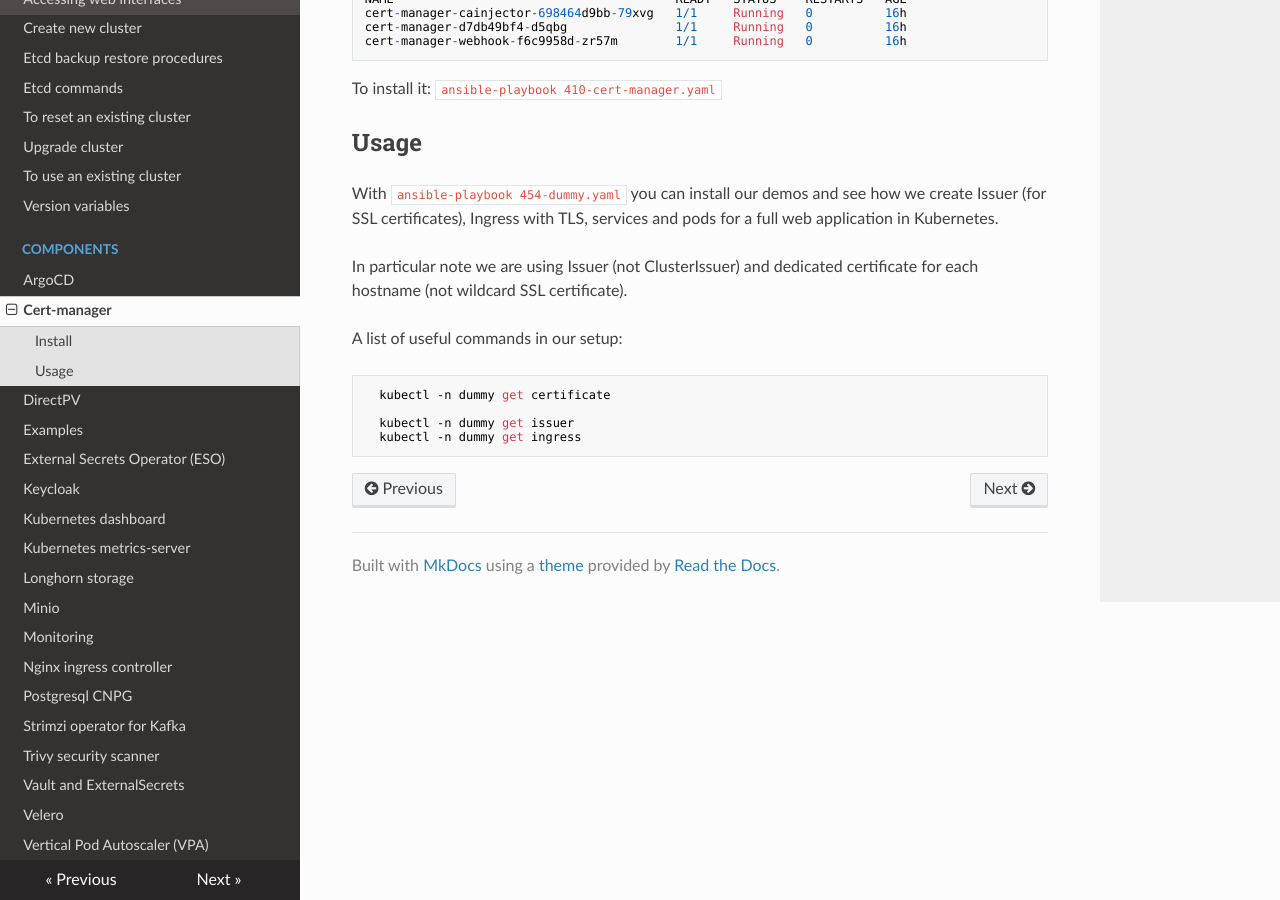
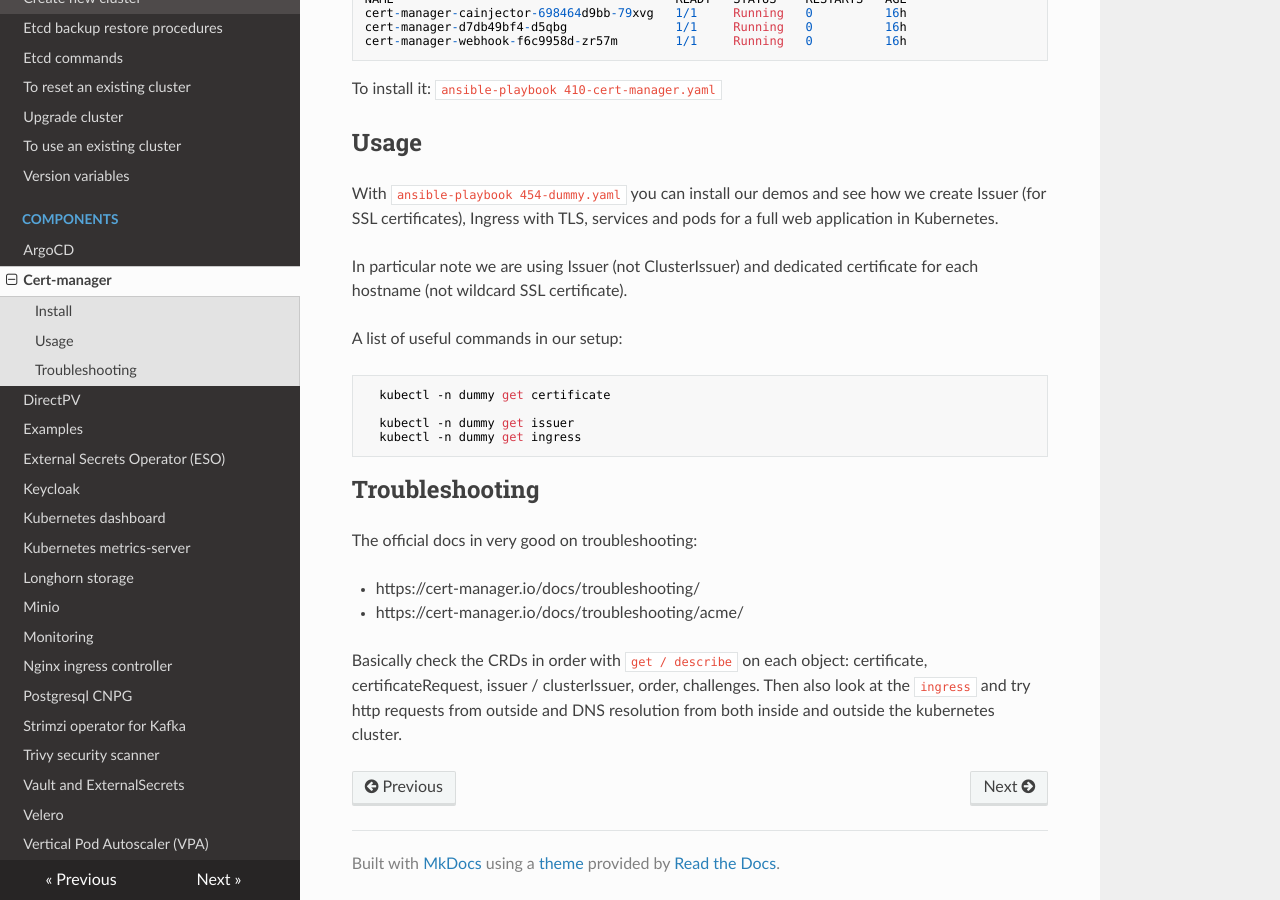
Before and after one commit to eSolutionsTech/kubesol, an MkDocs documentation site: the page built from docs/components/cert-manager.md, in a window 1280 px wide and 900 px high, scrolled down 541 px. Built offline with MkDocs 1.6.1, drawn with Linux system fonts in a browser that asks for light colours; nearby versions of some CDN libraries.

Commit message:
troubleshooting cert-manager

````diff
--- a/docs/components/cert-manager.md
+++ b/docs/components/cert-manager.md
@@ -41,3 +41,12 @@ A list of useful commands in our setup:
   kubectl -n dummy get issuer
   kubectl -n dummy get ingress
 ```
+
+## Troubleshooting
+
+The official docs in very good on troubleshooting:
+
+- https://cert-manager.io/docs/troubleshooting/
+- https://cert-manager.io/docs/troubleshooting/acme/
+
+Basically check the CRDs in order with `get / describe` on each object: certificate, certificateRequest, issuer / clusterIssuer, order, challenges. Then also look at the `ingress` and try http requests from outside and DNS resolution from both inside and outside the kubernetes cluster.
````
